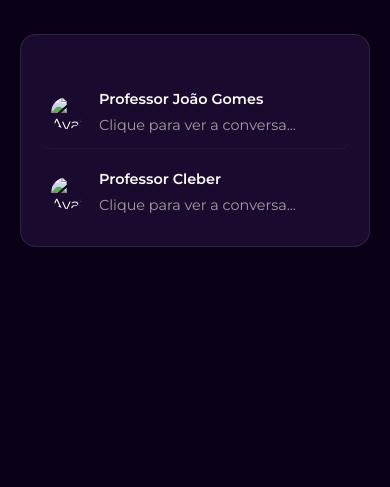
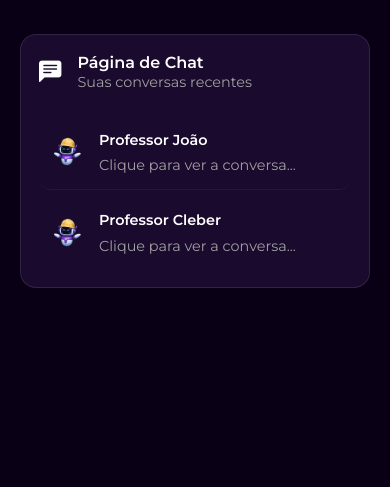
Before and after one commit to MatheusBatista07/ClassAI, a PHP site: page /View/paginaChat.php in a window 390 px wide. Shown: the part 66-553 px from the top of the page. Run offline with PHP 8.4, Linux system fonts and the light colour scheme; some libraries are stand-ins or nearby versions.

Commit message:
style: responsividade e atualizações de estética

```diff
--- a/View/paginaChat.php
+++ b/View/paginaChat.php
@@ -8,6 +8,7 @@
 ?>
 <!DOCTYPE html>
 <html lang="pt-BR">
+
 <head>
     <meta charset="UTF-8">
     <meta name="viewport" content="width=device-width, initial-scale=1.0">
@@ -17,6 +18,7 @@
     <link rel="stylesheet" href="../Templates/css/paginaChat.css">
 </head>
 <!-- 1. Adicionamos o ID do usuário logado aqui para o JS poder pegar facilmente -->
+
 <body data-user-id="<?php echo $currentUserId; ?>">
 
     <!-- Sidebar (sem alterações ) -->
@@ -32,7 +34,8 @@
         <div class="nav-divider"></div>
         <ul class="nav-menu">
             <li class="nav-item"><a href="#" class="nav-link"><i class="bi bi-question-circle"></i> Ajuda e FAQ</a></li>
-            <li class="nav-item"><a href="#" class="nav-link">Modo escuro <i class="bi bi-moon-stars ms-auto"></i></a></li>
+            <li class="nav-item"><a href="#" class="nav-link">Modo escuro <i class="bi bi-moon-stars ms-auto"></i></a>
+            </li>
         </ul>
     </div>
 
@@ -41,7 +44,8 @@
         <div class="header">
             <div></div>
             <div class="header-icons">
-                <div class="header-icon"><img src="../Images/Ícones do header/lazzo.png" alt="Imagem lazzo" class="lazzo_img"></div>
+                <div class="header-icon"><img src="../Images/Ícones do header/lazzo.png" alt="Imagem lazzo"
+                        class="lazzo_img"></div>
                 <div class="header-icon"><i class="bi bi-bell"></i></div>
                 <div class="user-profile">
                     <img src="https://via.placeholder.com/40" alt="Avatar do Usuário" class="user-avatar">
@@ -49,7 +53,8 @@
                 </div>
             </div>
             <div class="header_mobile">
-                <img src="../Images/Ícones do header/Logo ClassAI branca.png" alt="Imagem logo ClassAII" class="img-logo">
+                <img src="../Images/Ícones do header/Logo ClassAI branca.png" alt="Imagem logo ClassAII"
+                    class="img-logo">
                 <i class="bi bi-list"></i>
             </div>
         </div>
@@ -60,20 +65,28 @@
             <!-- VISUALIZAÇÃO 1: LISTA DE CONTATOS -->
             <div id="contacts-view" class="chat-container">
                 <div class="chat-header">
-                    <!-- ... seu código do chat-header ... -->
+                    <div class="d-flex align-items-center">
+                        <i class="bi bi-chat-left-text-fill me-3" style="font-size: 1.4rem;"></i>
+                        <div>
+                            <h1 class="h4 mb-0">Página de Chat</h1>
+                            <p class="text-muted mb-0">Suas conversas recentes</p>
+                        </div>
+                    </div>
                 </div>
                 <div class="chat-list">
                     <!-- NOTA: IDs dos contatos ajustados para simular uma conversa com o usuário 1 -->
-                    <div class="chat-item" data-contact-id="2" data-contact-name="Professor João Gomes" data-contact-avatar="https://via.placeholder.com/50/FFC300">
-                        <img src="https://via.placeholder.com/50/FFC300" alt="Avatar" class="chat-avatar">
+                    <div class="chat-item" data-contact-id="2" data-contact-name="Professor João"
+                        data-contact-avatar="https://via.placeholder.com/50/FFC300">
+                        <img src="../Images/Página de Apresentação/Lazo.png" alt="Avatar" class="chat-avatar">
                         <div class="chat-info">
-                            <div class="chat-name">Professor João Gomes</div>
+                            <div class="chat-name">Professor João</div>
                             <div class="chat-message">Clique para ver a conversa...</div>
                         </div>
                         <div class="chat-time"></div>
                     </div>
-                    <div class="chat-item" data-contact-id="3" data-contact-name="Professor Cleber" data-contact-avatar="https://via.placeholder.com/50/DAF7A6">
-                        <img src="https://via.placeholder.com/50/DAF7A6" alt="Avatar" class="chat-avatar">
+                    <div class="chat-item" data-contact-id="3" data-contact-name="Professor Cleber"
+                        data-contact-avatar="../Images/Página de Apresentação/Lazo.png">
+                        <img src="../Images/Página de Apresentação/Lazo.png" alt="Avatar" class="chat-avatar">
                         <div class="chat-info">
                             <div class="chat-name">Professor Cleber</div>
                             <div class="chat-message">Clique para ver a conversa...</div>
@@ -93,7 +106,7 @@
                         <div id="conversation-status" class="chat-status">Online</div>
                     </div>
                     <div class="ms-auto">
-                        <button class="btn btn-icon"><i class="bi bi-three-dots-vertical"></i></button>
+                        <button class="btn btn-icon"></i></button>
                     </div>
                 </div>
 
@@ -121,4 +134,5 @@
     <!-- Seu script do chat, que agora pode usar o Pusher -->
     <script src="../Templates/js/paginaChat.js"></script>
 </body>
+
 </html>
```
Lines whose indentation alone changed are shown as unchanged.
